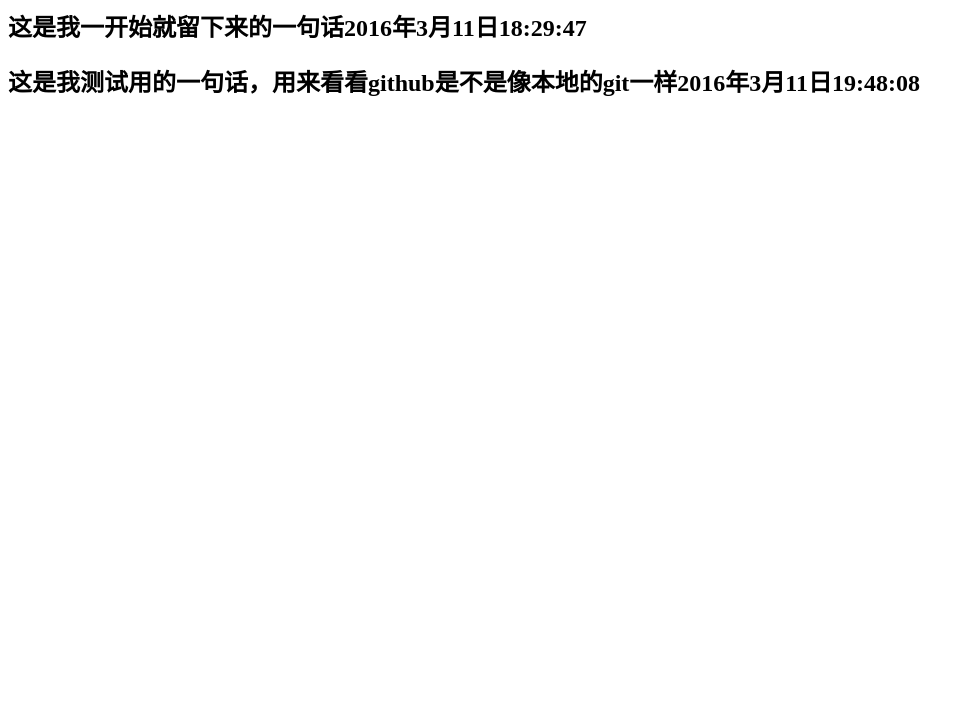
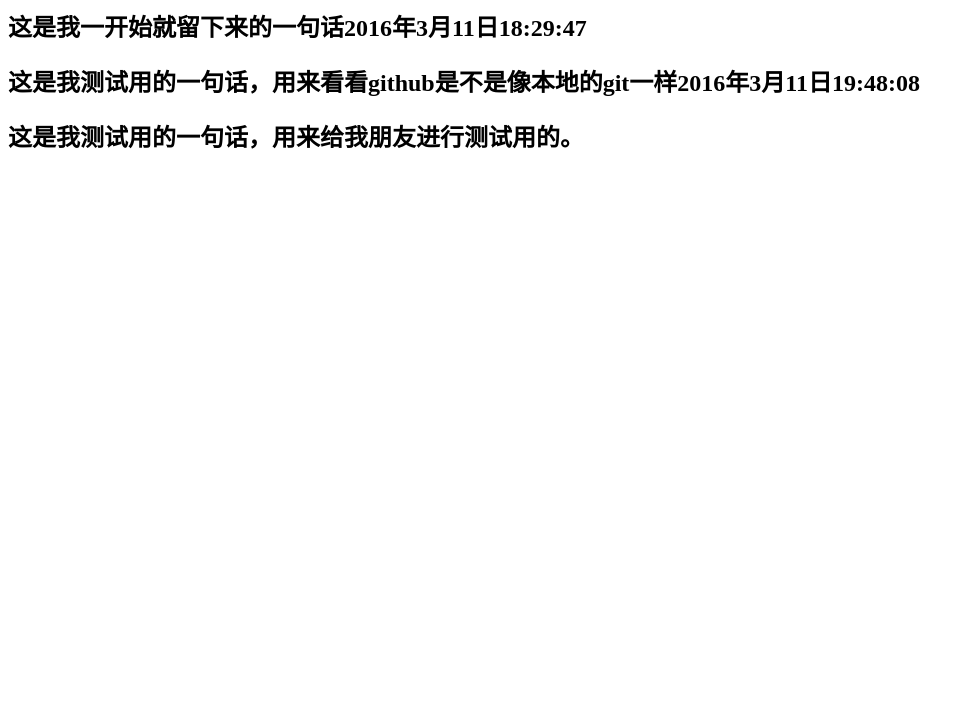
Before and after one commit to xjy1592922966/classweb, a plain HTML site: page index.html in a window 1280 px wide. Shown: the part 81-800 px from the top of the page, without its empty margins (0-975 px from the left). Drawn offline with Linux system fonts and the light colour scheme.

Commit message:
第三次提交

```diff
--- a/index.html
+++ b/index.html
@@ -8,5 +8,6 @@
 		<h1>这是我在github的第一个页面</h1>
 		<h2>这是我一开始就留下来的一句话2016年3月11日18:29:47</h2>
 		<h2>这是我测试用的一句话，用来看看github是不是像本地的git一样2016年3月11日19:48:08</h2>
+		<h2>这是我测试用的一句话，用来给我朋友进行测试用的。</h2>
 	</body>
 </html>
```
